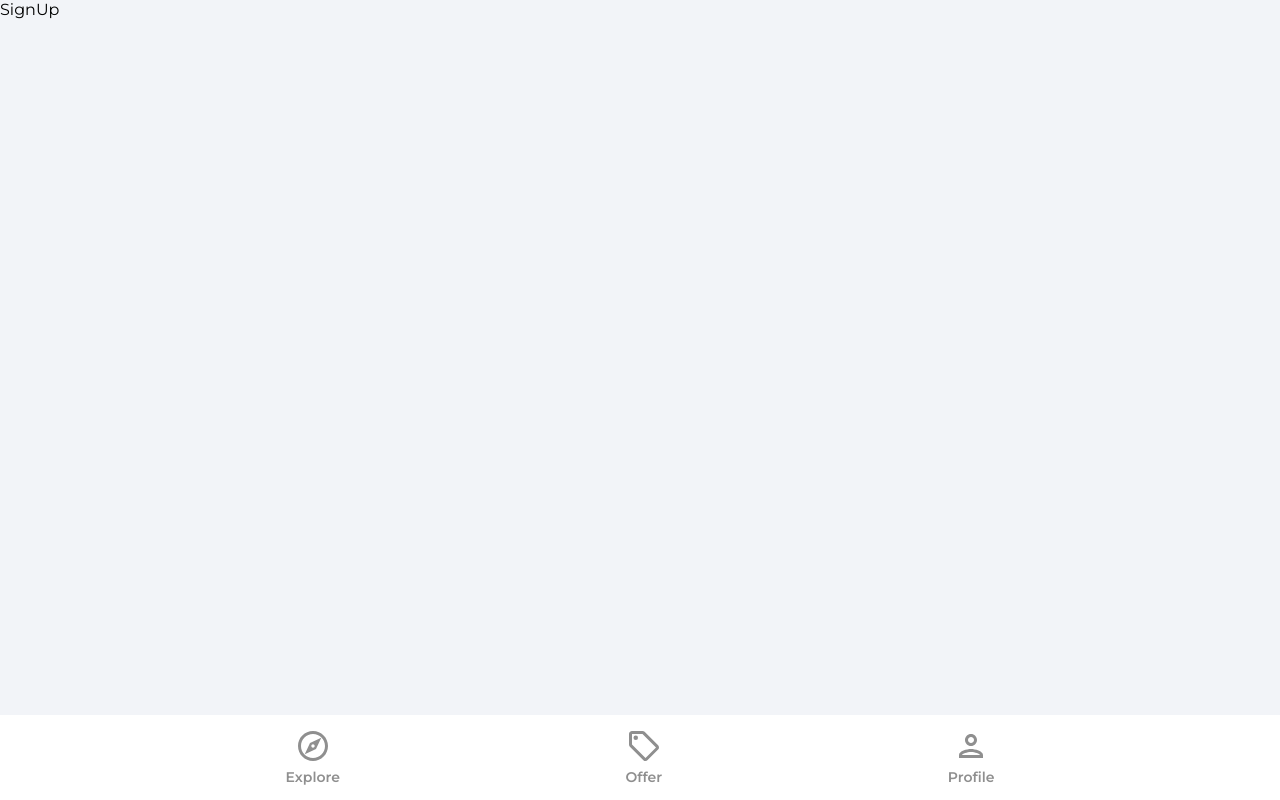
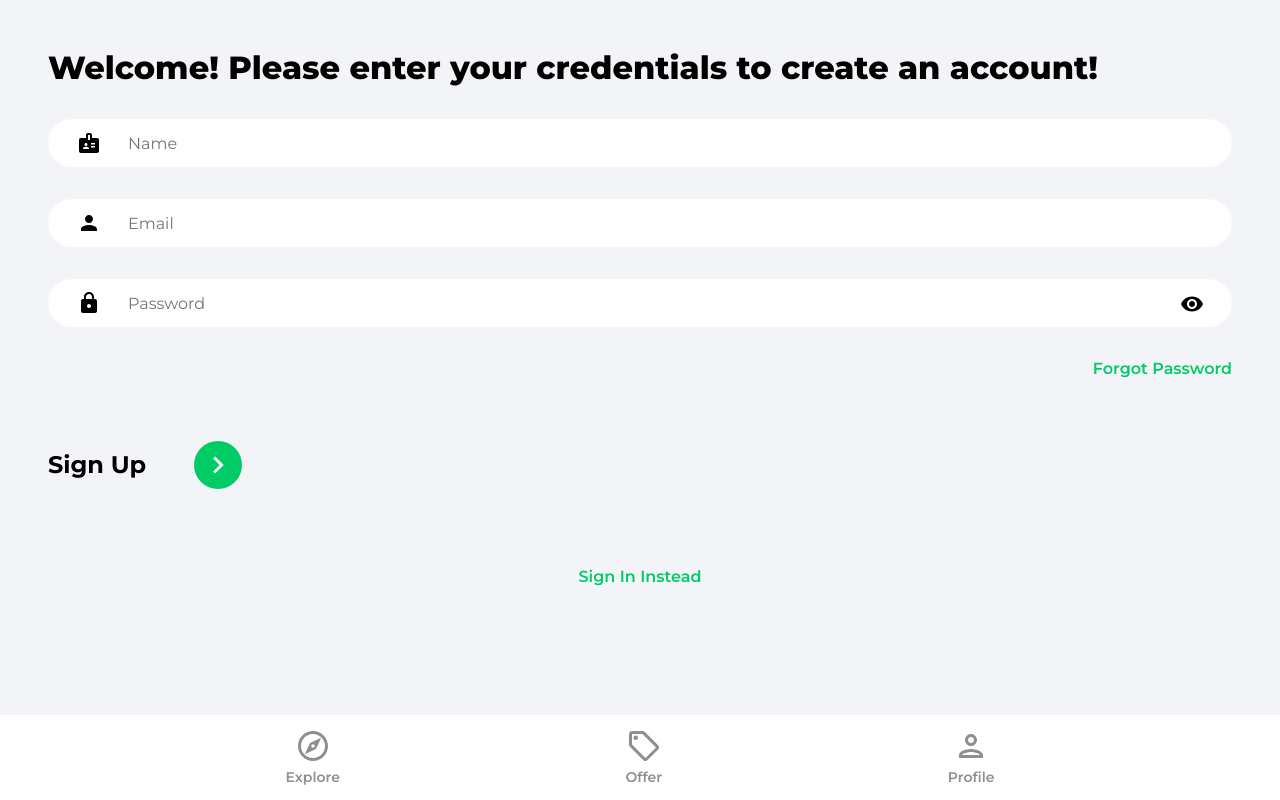
Before and after one commit to IrinaDG/Personal-Projects, a React (Create React App) app in the folder house-marketplace-app/: page /sign-up in a window 1280 px wide. Built offline with nearby package versions, Linux system fonts and the light colour scheme.

Commit message:
Created login and signup forms layout

```diff
--- a/house-marketplace-app/src/pages/SignIn.jsx
+++ b/house-marketplace-app/src/pages/SignIn.jsx
@@ -1,8 +1,80 @@
 import React from 'react'
+import {useState} from 'react'
+import {Link, useNavigate} from 'react-router-dom'
+import {ReactComponent as ArrowRightIcon} from '../assets/svg/keyboardArrowRightIcon.svg'
+import visibilityIcon from '../assets/svg/visibilityIcon.svg'
 
 function SignIn() {
+  const [showPassword, setShowPassword] = useState(false)
+  const [formData, setFormData] = useState({
+    email: '',
+    password: '',
+  })
+
+  const {email, password} = formData
+
+  const navigate = useNavigate()
+
+  const onChange = (e) => {
+    setFormData((prevState) => ({
+      ...prevState,
+      [e.target.id]: e.target.value,
+    }))
+
+
+  }
+
   return (
-    <div>SignIn</div>
+    <>
+    <div className="pageContainer">
+      <header>
+        <p className="pageHeader">
+          Welcome Back!
+        </p>
+      </header>
+      <form>
+          <input type="email"
+            className="emailInput"
+            placeholder='Email'
+            id='email'
+            value={email}
+            onChange={onChange}
+          />
+        <div className="passwordInputDiv">
+            <input type={showPassword ? 'text' : 'password'}
+              className='passwordInput'
+              placeholder='Password'
+              id='password'
+              value={password}
+              onChange={onChange}
+            />
+            <img src={visibilityIcon} alt="show password"
+              className="showPassword"
+              onClick={() => setShowPassword((prevState) => !prevState)}
+            />
+
+          </div>
+          <Link to='/forgot-password' className='forgotPasswordLink'>
+            Forgot Password
+          </Link>
+
+          <div className="signInBar">
+            <p className="signInText">
+              Sign In
+            </p>
+            <button className="signInButton">
+              <ArrowRightIcon fill='#ffffff' width='34px' height='34px' />
+
+            </button>
+
+          </div>
+        </form>
+
+        <Link to='/sign-up' className='registerLink'>
+          Sign Up Instead
+        </Link>
+    </div>
+   </>
   )
 }
 
--- a/house-marketplace-app/src/pages/SignUp.jsx
+++ b/house-marketplace-app/src/pages/SignUp.jsx
@@ -1,9 +1,87 @@
-import React from 'react'
+import React from "react";
+import { useState } from "react";
+import { Link, useNavigate } from "react-router-dom";
+import { ReactComponent as ArrowRightIcon } from "../assets/svg/keyboardArrowRightIcon.svg";
+import visibilityIcon from "../assets/svg/visibilityIcon.svg";
 
 function SignUp() {
+  const [showPassword, setShowPassword] = useState(false);
+  const [formData, setFormData] = useState({
+    name: '',
+    email: "",
+    password: "",
+  });
+
+  const { name, email, password } = formData;
+
+  const navigate = useNavigate();
+
+  const onChange = (e) => {
+    setFormData((prevState) => ({
+      ...prevState,
+      [e.target.id]: e.target.value,
+    }));
+  };
+
   return (
-    <div>SignUp</div>
-  )
+    <>
+      <div className="pageContainer">
+        <header>
+          <p className="pageHeader">
+            Welcome! Please enter your credentials to create an account!
+          </p>
+        </header>
+        <form>
+          <input
+            type="text"
+            className="nameInput"
+            placeholder="Name"
+            id="name"
+            value={name}
+            onChange={onChange}
+          />
+          <input
+            type="email"
+            className="emailInput"
+            placeholder="Email"
+            id="email"
+            value={email}
+            onChange={onChange}
+          />
+          <div className="passwordInputDiv">
+            <input
+              type={showPassword ? "text" : "password"}
+              className="passwordInput"
+              placeholder="Password"
+              id="password"
+              value={password}
+              onChange={onChange}
+            />
+            <img
+              src={visibilityIcon}
+              alt="show password"
+              className="showPassword"
+              onClick={() => setShowPassword((prevState) => !prevState)}
+            />
+          </div>
+          <Link to="/forgot-password" className="forgotPasswordLink">
+            Forgot Password
+          </Link>
+
+          <div className="signUpBar">
+            <p className="signUpText">Sign Up</p>
+            <button className="signUpButton">
+              <ArrowRightIcon fill="#ffffff" width="34px" height="34px" />
+            </button>
+          </div>
+        </form>
+
+        <Link to="/sign-in" className="registerLink">
+          Sign In Instead
+        </Link>
+      </div>
+    </>
+  );
 }
 
-export default SignUp
+export default SignUp;
```
